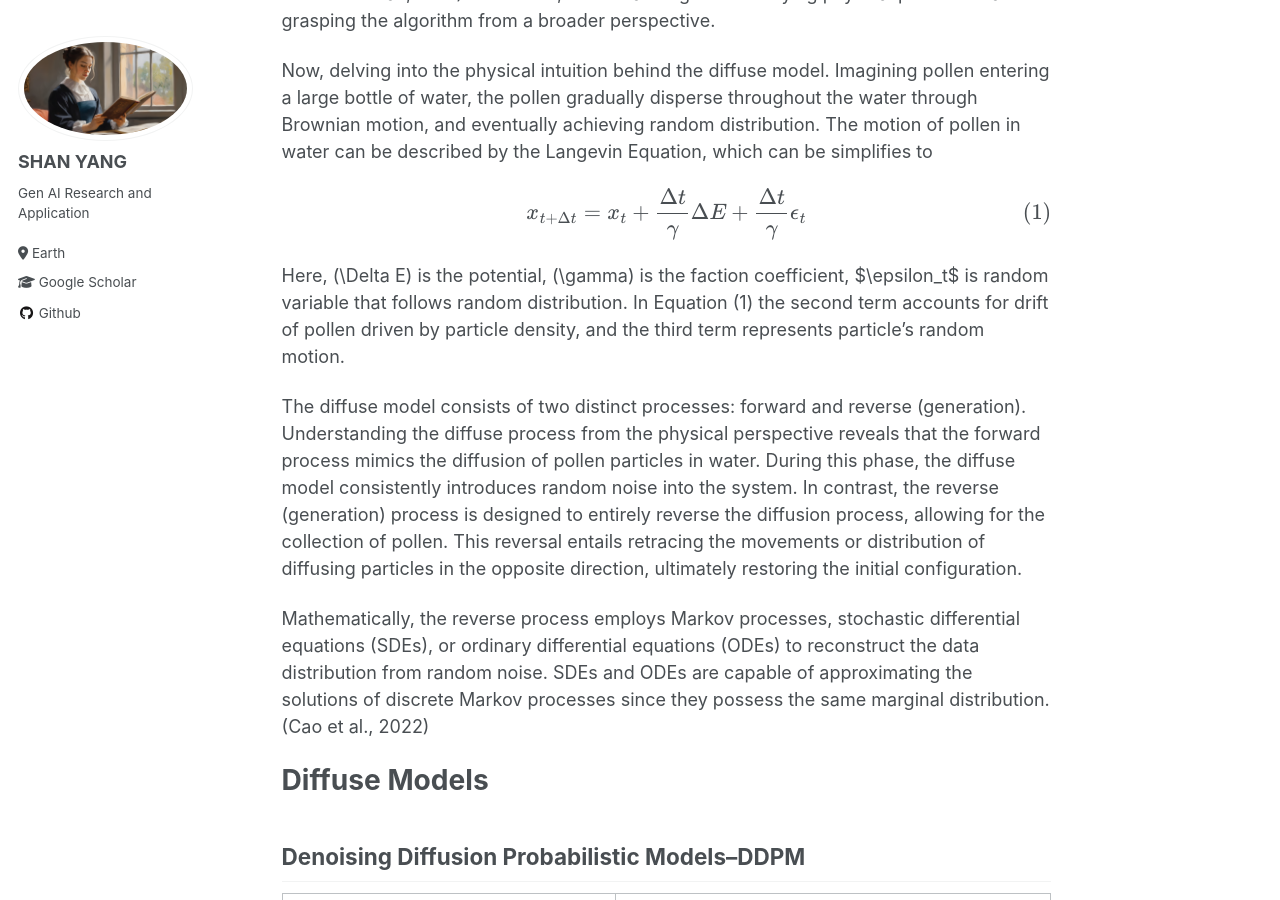
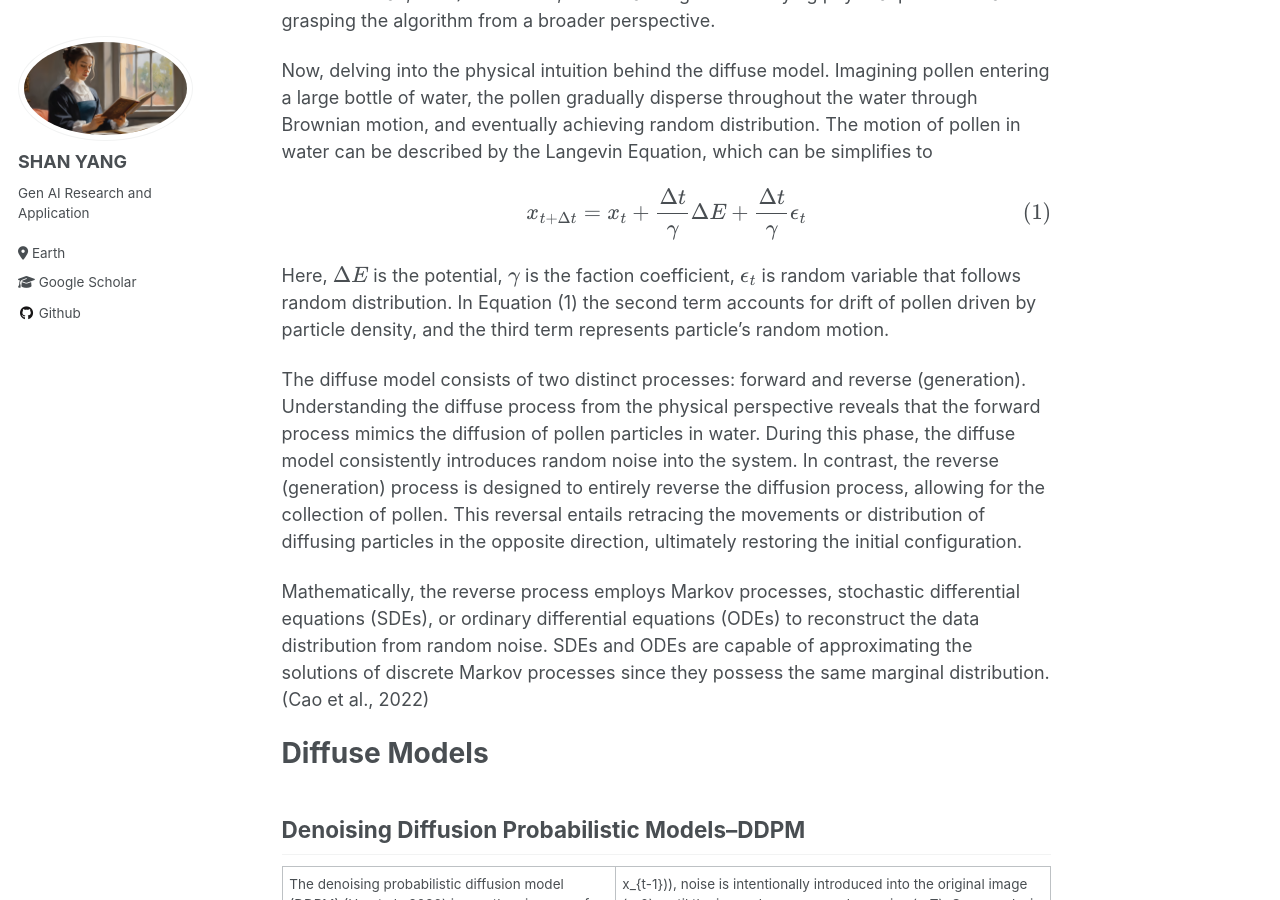
Before and after one commit to syang-lab/homepage, a Jekyll site: the page built from _posts/2024-02-14-Diffuse-Model-Blog-Series1.md, in a window 1280 px wide and 900 px high, scrolled down 489 px. Built offline with Jekyll 4.4.1, drawn with Linux system fonts in a browser that asks for light colours.

```diff
--- a/_posts/2024-02-14-Diffuse-Model-Blog-Series1.md
+++ b/_posts/2024-02-14-Diffuse-Model-Blog-Series1.md
@@ -17,7 +17,7 @@ Now, delving into the physical intuition behind the diffuse model. Imagining pol
 
 $$x_{t+\Delta t}=x_{t}+\frac{\Delta t}{\gamma}\Delta E +\frac{\Delta t}{\gamma}\epsilon_t \tag{1} $$
 
-Here, \(\Delta E\) is the potential, \(\gamma\) is the faction coefficient, $\epsilon_t$ is random variable that follows random distribution. In Equation (1) the second term accounts for drift of pollen driven by particle density, and the third term represents particle's random motion.
+Here, \\(\Delta E\\) is the potential, \\(\gamma\\) is the faction coefficient, \\(\epsilon_t\\) is random variable that follows random distribution. In Equation (1) the second term accounts for drift of pollen driven by particle density, and the third term represents particle's random motion.
 
 The diffuse model consists of two distinct processes: forward and reverse (generation). Understanding the diffuse process from the physical perspective reveals that the forward process mimics the diffusion of pollen particles in water. During this phase, the diffuse model consistently introduces random noise into the system. In contrast, the reverse (generation) process is designed to entirely reverse the diffusion process, allowing for the collection of pollen. This reversal entails retracing the movements or distribution of diffusing particles in the opposite direction, ultimately restoring the initial configuration.
 
```
